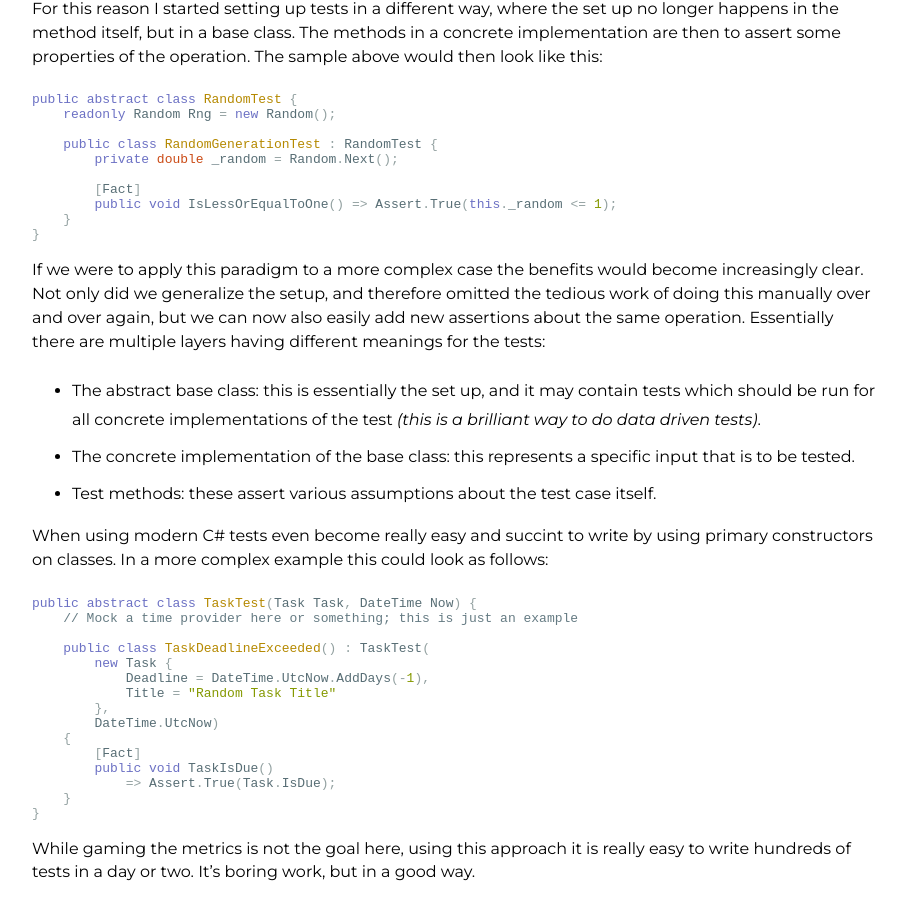
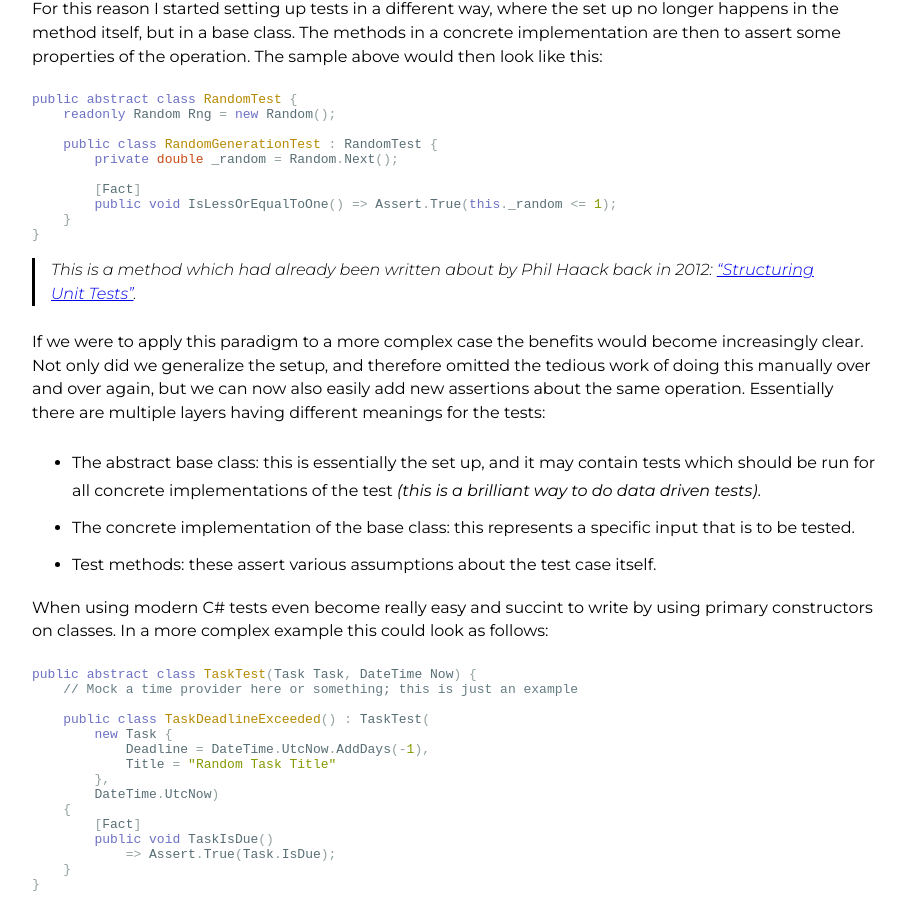
Before and after one commit to corstian/digital-garden, a Jekyll site: the page built from notes/software/testing/one-assertion-per-test.md, in a window 1280 px wide and 900 px high, scrolled down 1055 px. Shown: the whole window, without its empty margins (0-906 px from the left). Built offline with Jekyll 4.4.1, drawn with Linux system fonts in a browser that asks for light colours.

Commit message:
add link to haacked

````diff
--- a/notes/software/testing/one-assertion-per-test.md
+++ b/notes/software/testing/one-assertion-per-test.md
@@ -42,6 +42,8 @@ public abstract class RandomTest {
 }
 ```
 
+> This is a method which had already been written about by Phil Haack back in 2012: ["Structuring Unit Tests"](https://haacked.com/archive/2012/01/02/structuring-unit-tests.aspx).
+
 If we were to apply this paradigm to a more complex case the benefits would become increasingly clear. Not only did we generalize the setup, and therefore omitted the tedious work of doing this manually over and over again, but we can now also easily add new assertions about the same operation. Essentially there are multiple layers having different meanings for the tests:
 
 - The abstract base class: this is essentially the set up, and it may contain tests which should be run for all concrete implementations of the test _(this is a brilliant way to do data driven tests)_.
````
